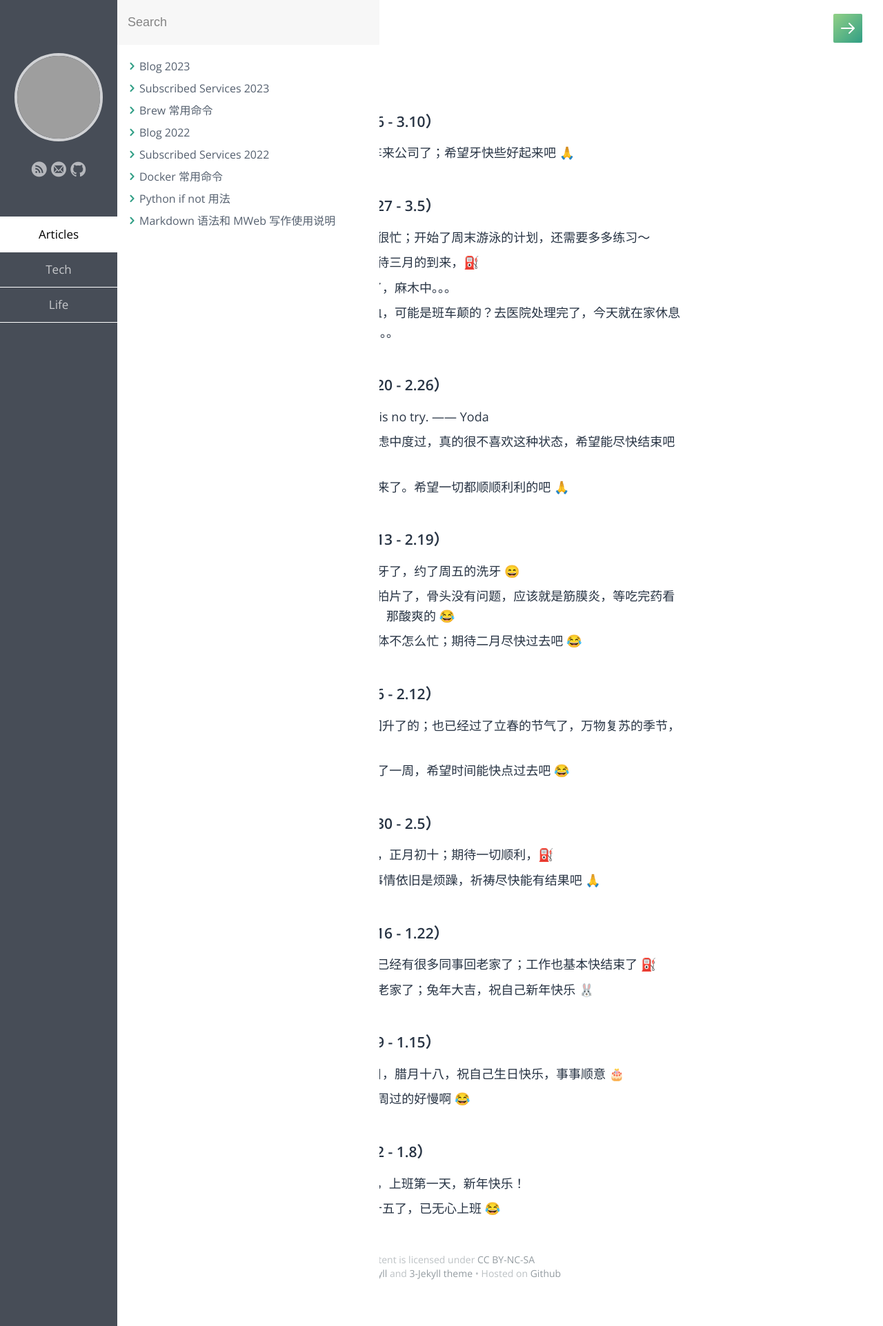
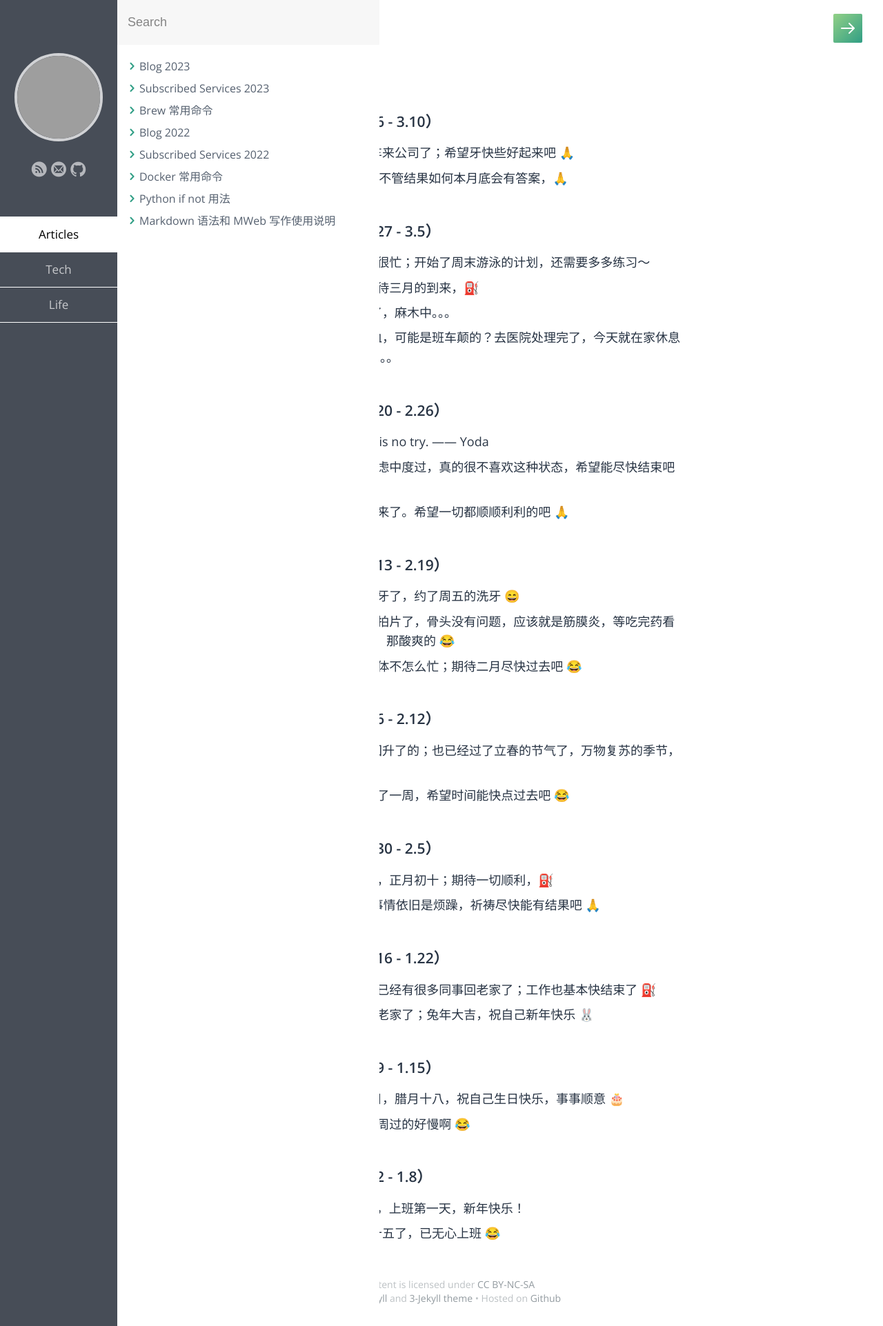
Before and after one commit to samxupeiran/samxupeiran.github.io, a Jekyll site: the page built from _posts/life/2023-01-03-my-blog.md, in a window 1280 px wide. Shown: the whole page at 69% size. Built offline with Jekyll 4.4.1, drawn with Linux system fonts in a browser that asks for light colours; some web fonts are replaced; grey boxes are pictures that could not be loaded.

Commit message:
feat: add weekly blog 3.9

```diff
--- a/_posts/life/2023-01-03-my-blog.md
+++ b/_posts/life/2023-01-03-my-blog.md
@@ -8,6 +8,7 @@ tags: Blog
 
 - ### 2023 年 3 月 第 2 周（3.6 - 3.10）
      - 3.6 今天周一，早晨坐班车来公司了；希望牙快些好起来吧 🙏
+     - 3.9 和 Leader 聊了一下，不管结果如何本月底会有答案，🙏
 
 - ### 2023 年 3 月 第 1 周（2.27 - 3.5）
      - 2.27 近期需求比较大，会很忙；开始了周末游泳的计划，还需要多多练习～
```
